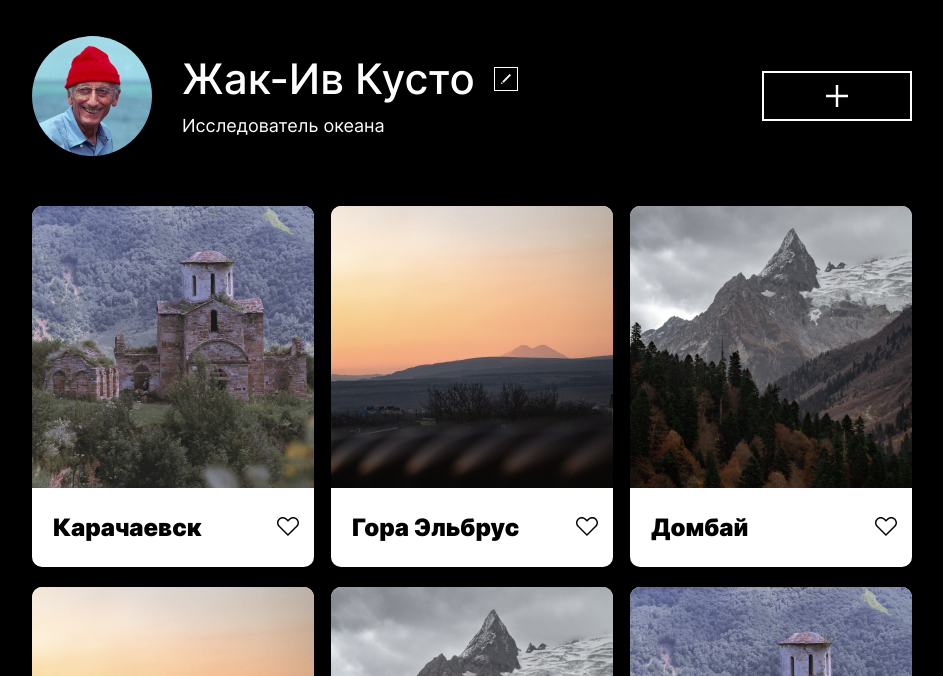
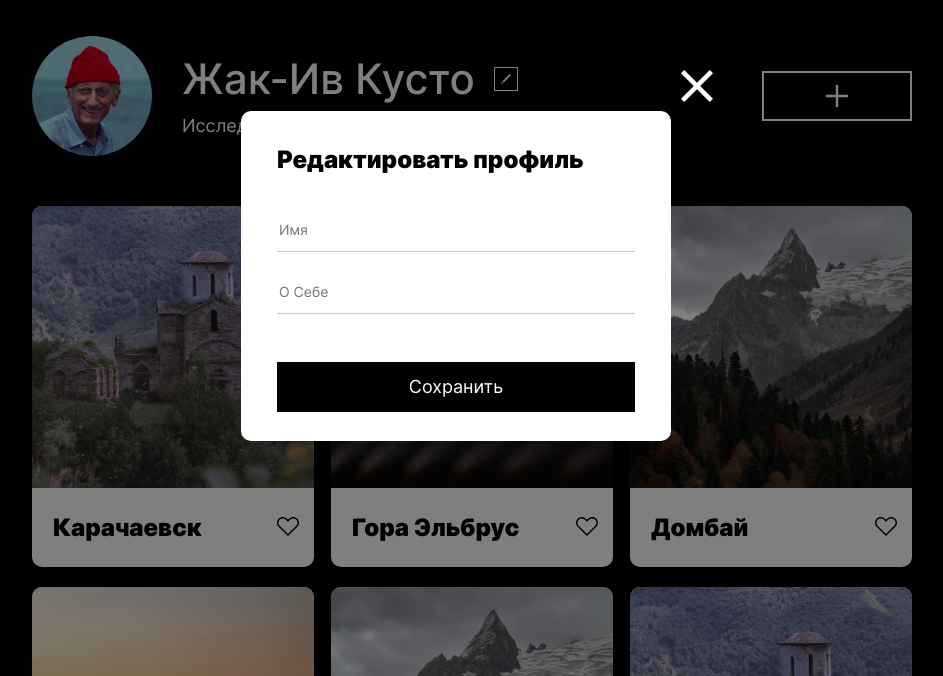
Before and after one commit to Dvdovina/mesto-project, a plain HTML site: page index.html in a window 1280 px wide. Shown: the part 124-800 px from the top of the page, without its empty margins (168-1111 px from the left). Drawn offline with Linux system fonts and the light colour scheme.

Commit message:
Pre-review__commit

```diff
--- a/blocks/element/__title/element__title.css
+++ b/blocks/element/__title/element__title.css
@@ -4,4 +4,7 @@
     font-weight: 900;
     line-height: 29px;
     margin: 0;
+    text-overflow: ellipsis;
+    white-space: nowrap;
+    overflow: hidden;
 }
--- /dev/null
+++ b/blocks/popup/__close-button/popup__close-button.css
@@ -0,0 +1,27 @@
+.popup__close-button {
+    background-color: transparent;
+    background-image: url('../../../images/close-button/Close-button.svg');
+    background-position: center;
+    background-repeat: no-repeat;
+    border: none;
+    bottom: 190px;
+    height: 32px;
+    left: 10px;
+    padding: 0;
+    position: relative;
+    transition: .2s ease-in-out;
+    width: 32px;
+}
+
+.popup__close-button:hover {
+    cursor: pointer;
+    opacity: .6;
+}
+
+@media (max-width: 550px) {
+    .popup__close-button {
+        height: 20px;
+        width: 20px;
+        left: -20px;
+    }
+}
--- /dev/null
+++ b/blocks/popup/__container/popup__container.css
@@ -0,0 +1,17 @@
+.popup__container {
+    background-color: white;
+    border-radius: 10px;
+    display: flex;
+    flex-direction: column;
+    height: 330px;
+    position: relative;
+    visibility: hidden;
+    width: 430px;
+}
+
+@media (max-width: 550px) {
+    .popup__container {
+        height: 322px;
+        width: 282px;
+    }
+}
--- /dev/null
+++ b/blocks/popup/__input/popup__input.css
@@ -0,0 +1,23 @@
+.popup__input {
+    border: none;
+    border-bottom: 1px solid rgba(0, 0, 0, .2);
+    font-weight: 400;
+    font-size: 14px;
+    line-height: 17px;
+    outline-color: transparent;
+    margin: 0 36px;
+    padding-bottom: 13px;
+    text-overflow: ellipsis;
+    white-space: nowrap;
+    overflow: hidden;
+}
+
+.popup__input:nth-of-type(1) {
+    margin-bottom: 30px;
+}
+
+@media (max-width: 550px) {
+    .popup__input {
+        margin: 0 22px;
+    }
+}
--- /dev/null
+++ b/blocks/popup/__submit-button/popup__submit-button.css
@@ -0,0 +1,27 @@
+.popup__submit-button {
+    align-self: center;
+    background-color: black;
+    border: none;
+    color: white;
+    font-size: 18px;
+    font-weight: 400;
+    height: 50px;
+    line-height: 22px;
+    margin-top: 48px;
+    padding: 0;
+    text-align: center;
+    transition: .2s ease-in-out;
+    width: 358px;
+}
+
+.popup__submit-button:hover {
+    cursor: pointer;
+    opacity: .8;
+}
+
+@media (max-width: 550px) {
+    .popup__submit-button {
+        height: 46px;
+        width: 238px;
+    }
+}
--- /dev/null
+++ b/blocks/popup/__title/popup__title.css
@@ -0,0 +1,15 @@
+.popup__title {
+    font-size: 24px;
+    font-weight: 900;
+    line-height: 29px;
+    margin: 0;
+    padding: 34px 0 46px 36px;
+}
+
+@media (max-width: 550px) {
+    .popup__title {
+        font-size: 18px;
+        line-height: 22px;
+        padding: 25px 0 75px 22px;
+    }
+}
--- /dev/null
+++ b/blocks/popup/_opened/popup_opened.css
@@ -0,0 +1,4 @@
+.popup_opened {
+    display: flex;
+    visibility: visible;
+}
--- /dev/null
+++ b/blocks/popup/popup.css
@@ -0,0 +1,11 @@
+.popup {
+    align-items: center;
+    background-color: rgba(0, 0, 0, .5);
+    display: flex;
+    height: 100%;
+    justify-content: center;
+    left: 0;
+    position: fixed;
+    top: 0;
+    width: 100%;
+}
--- a/blocks/profile/__add-button/profile__add-button.css
+++ b/blocks/profile/__add-button/profile__add-button.css
@@ -13,7 +13,8 @@
 }
 
 .profile__add-button:hover {
-    opacity: .5;
+    opacity: .6;
+    cursor: pointer;
 
 }
 
--- a/blocks/profile/__edit-button/profile__edit-button.css
+++ b/blocks/profile/__edit-button/profile__edit-button.css
@@ -12,7 +12,8 @@
 }
 
 .profile__edit-button:hover {
-    opacity: .5;
+    opacity: .6;
+    cursor: pointer;
 }
 
 @media (max-width: 550px) {
--- a/blocks/profile/__info/profile__info.css
+++ b/blocks/profile/__info/profile__info.css
@@ -12,12 +12,12 @@
 
 @media (max-width: 550px) {
     .profile__info {
-        box-sizing: border-box;
-        column-gap: 10px;
-        grid-template-columns: 189px 18px;
-        max-width: 282px;
-        padding-left: 40px;
         padding: 26px 0 36px;
         row-gap: 10px;
+        column-gap: 10px;
+        max-width: 282px;
+        grid-template-columns: 189px 18px;
+        padding-left: 40px;
+        box-sizing: border-box;
     }
 }
--- a/index.html
+++ b/index.html
@@ -19,7 +19,6 @@
           <button class="profile__edit-button"></button>
           <p class="profile__description">Исследователь океана</p>
         </div>
-
         <button class="profile__add-button"></button>
       </section>
       <section class="elements">
@@ -68,10 +67,19 @@
           </li>
         </ul>
       </section>
+      <section class="popup">
+        <form class="popup__container popup_opened">
+          <h2 class="popup__title">Редактировать профиль</h2>
+          <input class="popup__input" type="text" id="Name" placeholder="Имя">
+          <input class="popup__input" type="text" id="About" placeholder="О Себе">
+          <button type="submit" class="popup__submit-button">Сохранить</button>
+        </form>
+        <button class="popup__close-button"></button>
+      </section>
     </main>
     <footer class="footer">
       <p class="footer__copyright">© 2020 Mesto Russia</p>
-    </footer>
+   </footer>
   </div>
 </body>
 </html>
--- a/pages/index.css
+++ b/pages/index.css
@@ -19,5 +19,12 @@
 @import url('../blocks/element/__like-button/element__like-button.css');
 @import url('../blocks/element/__like-button/_active/element__like-button_active.css');
 @import url('../blocks/element/__title/element__title.css');
+@import url('../blocks/popup/popup.css');
+@import url('../blocks/popup/__container/popup__container.css');
+@import url('../blocks/popup/_opened/popup_opened.css');
+@import url('../blocks/popup/__title/popup__title.css');
+@import url('../blocks/popup/__input/popup__input.css');
+@import url('../blocks/popup/__submit-button/popup__submit-button.css');
+@import url('../blocks/popup/__close-button/popup__close-button.css');
 @import url('../blocks/footer/footer.css');
 @import url('../blocks/footer/__copyright/footer__copyright.css');
```
Also changed, not shown: images/close-button/Close-button.svg (added).
